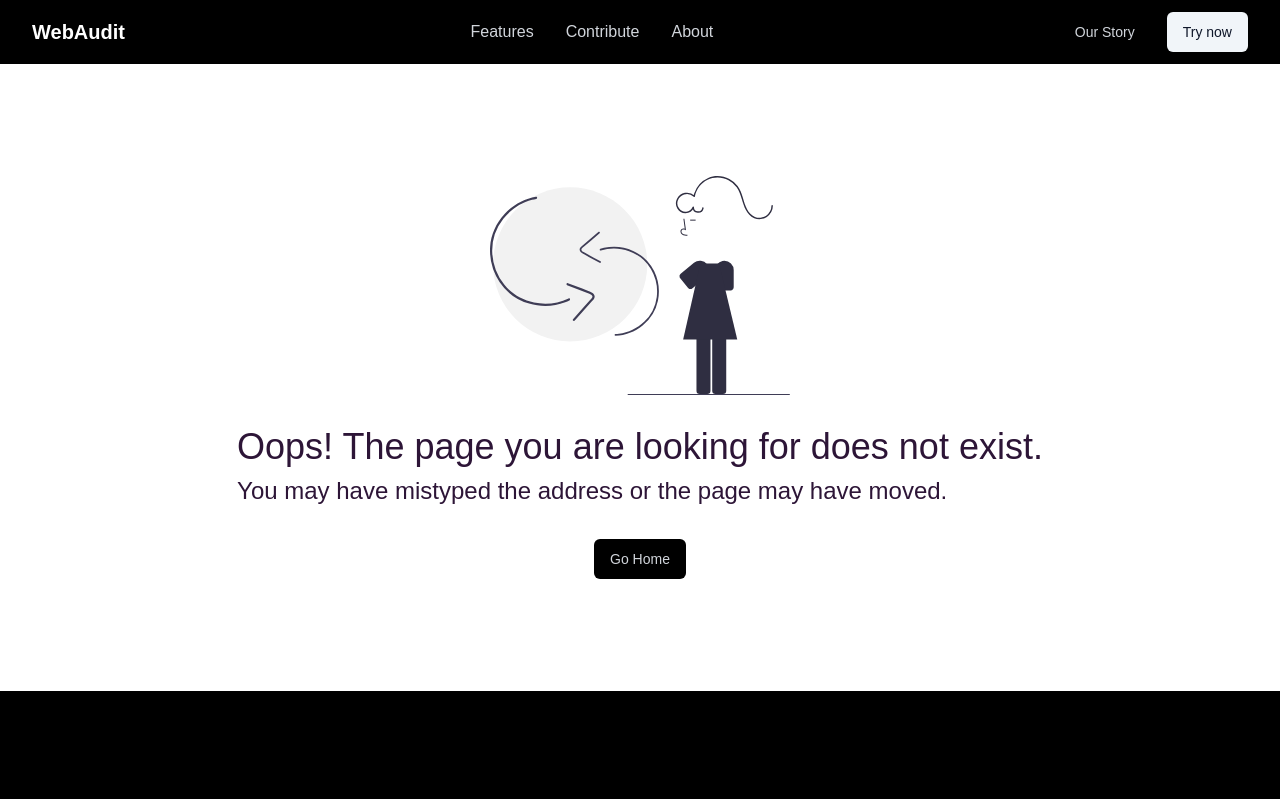
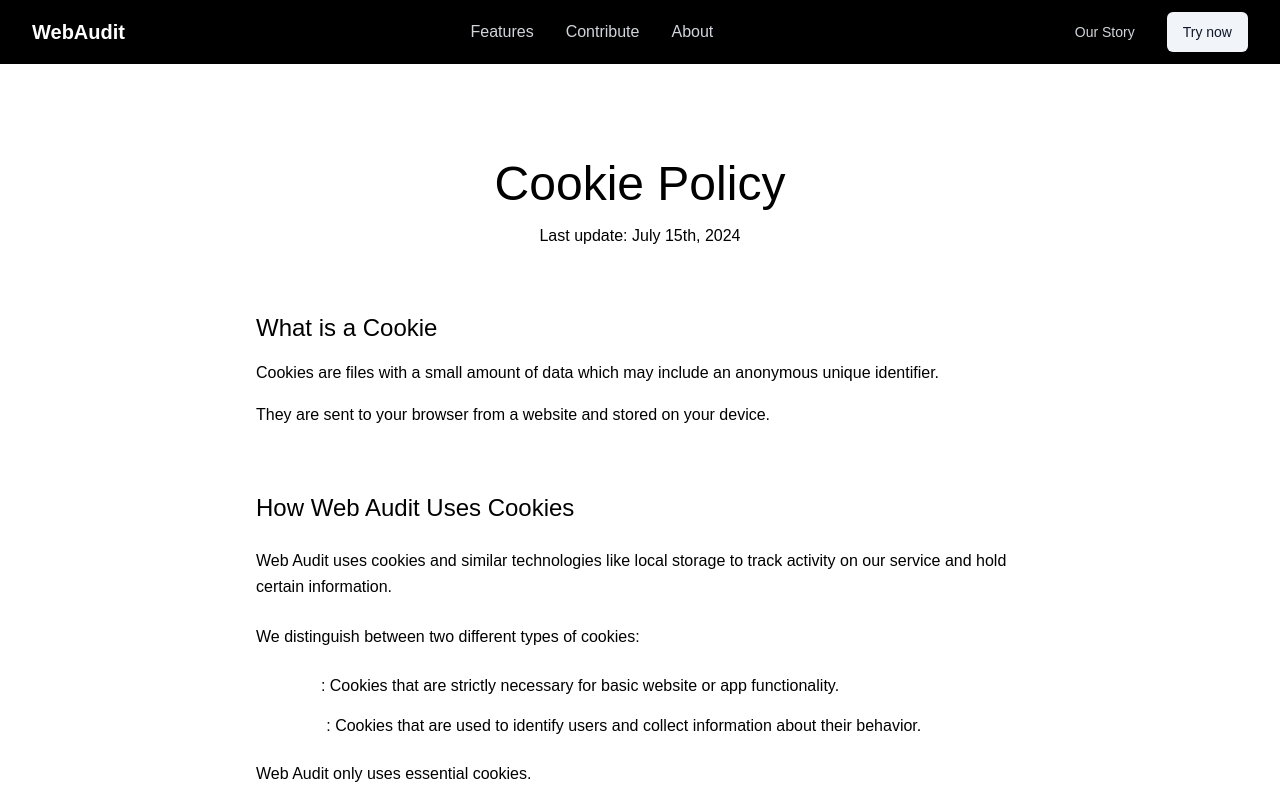
Before and after one commit to marksikaundi/InSyst, a Next.js app: page /legal/cookies in a window 1280 px wide. Before the commit this address had no page. Shown: the top 799 px of the page. Built offline with nearby package versions, Linux system fonts and the light colour scheme.

Commit message:
feat: add CookiesPage component to display cookie policy and usage information

```diff
--- /dev/null
+++ b/app/legal/cookies/page.tsx
@@ -0,0 +1,43 @@
+export default function CookiesPage() {
+    return (
+      <div className="min-h-screen bg-white text-black px-4 py-16 md:py-24">
+        <div className="max-w-3xl mx-auto space-y-16">
+          <div className="text-center space-y-4">
+            <h1 className="text-5xl font-normal">Cookie Policy</h1>
+            <p className="text-black">Last update: July 15th, 2024</p>
+          </div>
+
+          <section className="space-y-4">
+            <h2 className="text-2xl font-normal">What is a Cookie</h2>
+            <p className="text-black leading-relaxed">
+              Cookies are files with a small amount of data which may include an anonymous unique identifier.
+            </p>
+            <p className="text-black leading-relaxed">
+              They are sent to your browser from a website and stored on your device.
+            </p>
+          </section>
+
+          <section className="space-y-6">
+            <h2 className="text-2xl font-normal">How Web Audit Uses Cookies</h2>
+            <p className="text-black leading-relaxed">
+              Web Audit uses cookies and similar technologies like local storage to track activity on our service and hold certain information.
+            </p>
+            <p className="text-black leading-relaxed">
+              We distinguish between two different types of cookies:
+            </p>
+            <ul className="space-y-4 text-black">
+              <li>
+                <span className="font-medium text-white">Essential</span>: Cookies that are strictly necessary for basic website or app functionality.
+              </li>
+              <li>
+                <span className="font-medium text-white">Marketing</span>: Cookies that are used to identify users and collect information about their behavior.
+              </li>
+            </ul>
+            <p className="text-black font-medium">
+              Web Audit only uses essential cookies.
+            </p>
+          </section>
+        </div>
+      </div>
+    )
+  }
```
